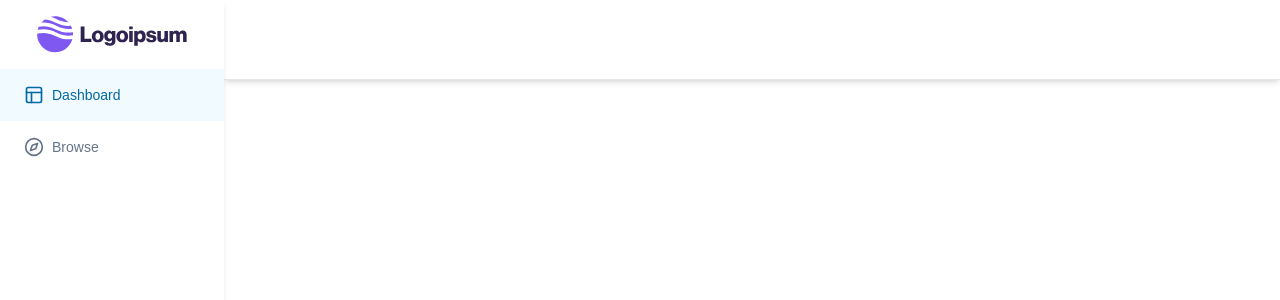
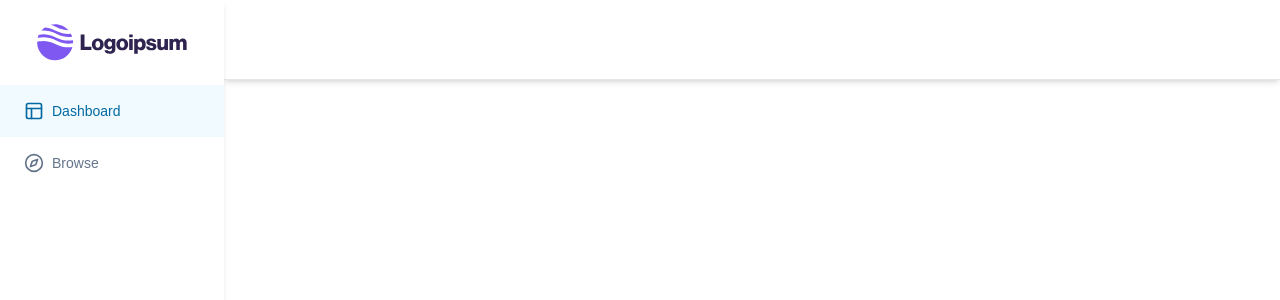
Before and after one commit to Ahmed-Fahmy212/Auth-In-Nest, a Next.js app in the folder frontend/: page / in a window 1280 px wide. Shown: the top 300 px of the page. Built offline with nearby package versions, Linux system fonts and the light colour scheme.

Commit message:
refactor(Sidebar): Update logo alignment and spacing

```diff
--- a/frontend/app/(dashboard)/_components/sidebar.tsx
+++ b/frontend/app/(dashboard)/_components/sidebar.tsx
@@ -3,8 +3,8 @@ import Logo from "./logo";
 
 const Sidebar = () => {
   return (
-    <div className="flex flex-col overflow-auto shadow-md bg-white h-full w-full">
-      <div className="py-4 flex justify-center"> <Logo /></div>
+    <div className="flex flex-col overflow-auto shadow-md  bg-white h-full w-full">
+      <div className="py-6 flex justify-center "> <Logo /></div>
       <div className="flex flex-col "><SidebarRoutes/></div>
     </div>
   );
```
